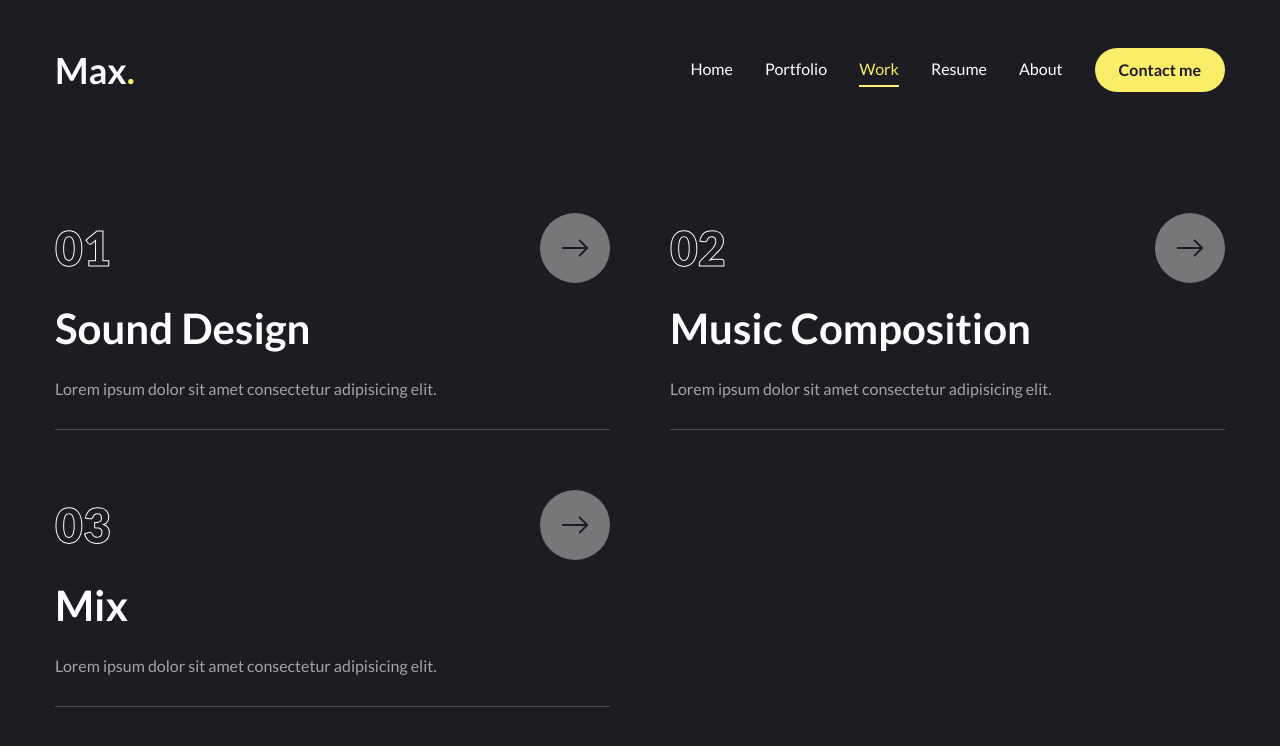
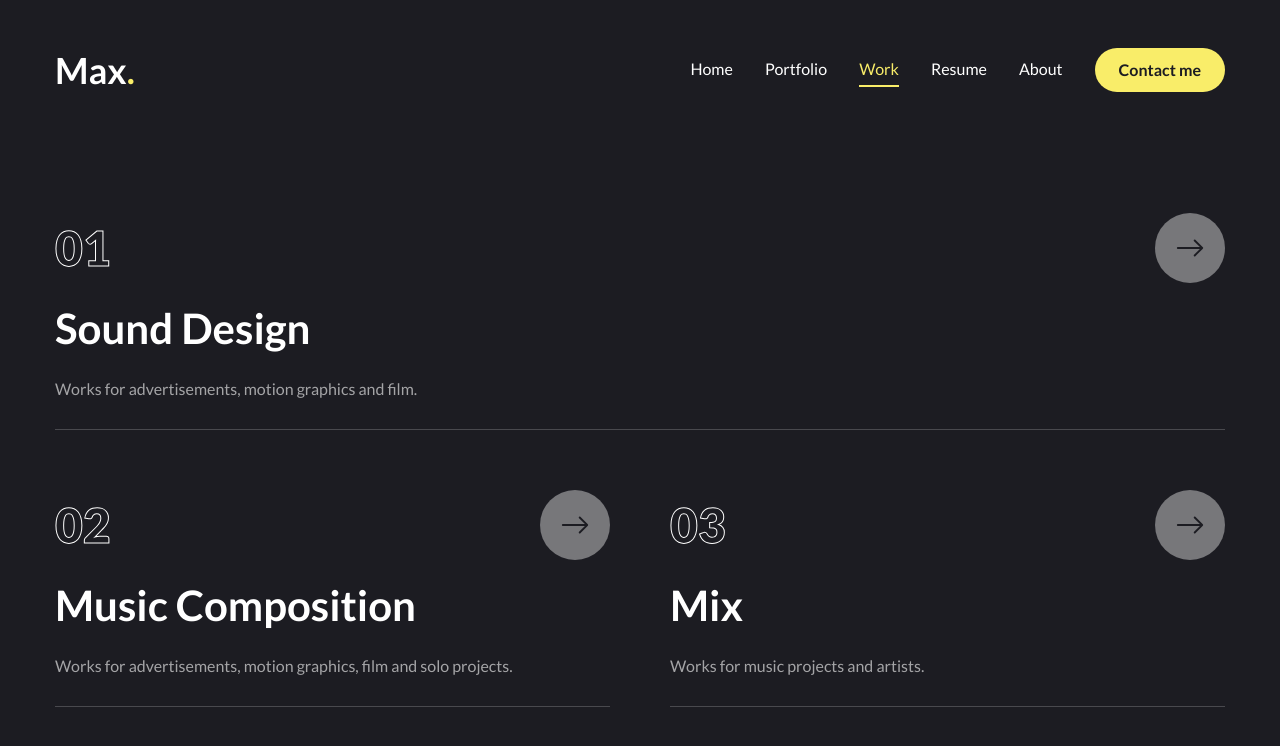
Before and after one commit to maximosigniorini/personal-website, a Next.js app: page /work in a window 1280 px wide. Shown: the top 746 px of the page. Built offline with nearby package versions, Linux system fonts and the light colour scheme.

Commit message:
Layout change

```diff
--- a/app/work/page.jsx
+++ b/app/work/page.jsx
@@ -1,60 +1,94 @@
 "use client";
 
-import { BsArrowRight } from 'react-icons/bs'
+import { BsArrowRight } from 'react-icons/bs';
 import Link from 'next/link';
+import { motion } from 'framer-motion';
 
 const services = [
   {
     num: '01',
     title: 'Sound Design',
-    description: 'Lorem ipsum dolor sit amet consectetur adipisicing elit.',
+    description: 'Works for advertisements, motion graphics and film.',
     href: "/work/sound-design"
   },
   {
     num: '02',
     title: 'Music Composition',
-    description: 'Lorem ipsum dolor sit amet consectetur adipisicing elit.',
+    description: 'Works for advertisements, motion graphics, film and solo projects.',
     href: "/work/music"
   },
   {
     num: '03',
     title: 'Mix',
-    description: 'Lorem ipsum dolor sit amet consectetur adipisicing elit.',
+    description: 'Works for music projects and artists.',
     href: "/work/mix"
   },
-]
-
-import { motion } from 'framer-motion';
+];
 
 const Work = () => {
   return (
     <section className='min-h-[80vh] flex flex-col justify-center py-12 xl:py-0'>
       <div className="container mx-auto">
-        <motion.div initial={{ opacity: 0 }} animate={{ opacity: 1, transition: { delay: 0.5, duration: 0.4, ease: 'easeIn' } }} className='grid grid-cols-1 md:grid-cols-2 gap-[60px]'>
+        {/* Grid with custom layout */}
+        <motion.div
+          initial={{ opacity: 0 }}
+          animate={{ opacity: 1, transition: { delay: 0.5, duration: 0.4, ease: 'easeIn' } }}
+          className='grid grid-cols-1 md:grid-cols-2 gap-[60px]'
+        >
+          {/* Sound Design spans both columns but is left-aligned */}
+          <div className='col-span-1 md:col-span-2 flex-1 flex flex-col justify-center gap-6 group'>
+            <div className='w-full flex justify-between items-center'>
+              <div className='text-5xl font-extrabold text-outline text-transparent group-hover:text-outline-hover transition-all duration-500'>
+                {services[0].num}
+              </div>
+              <Link href={services[0].href} className='w-[70px] h-[70px] rounded-full bg-white/40 group-hover:bg-accent transition-all duration-500 flex justify-center items-center hover:-rotate-45'>
+                <BsArrowRight className='text-primary text-3xl'/>
+              </Link>
+            </div>
+            <h2 className='text-[42px] font-bold leading-none text-white group-hover:text-accent transition-all duration-500'>
+              {services[0].title}
+            </h2>
+            <p className='text-white/60'>{services[0].description}</p>
+            <div className='border-b border-white/20 w-full'></div>
+          </div>
 
-          {services.map((service, index)=> {
-            return (
-            <div key={index} className='flex-1 flex flex-col justify-center gap-6 group'>
-              {/* top */}
-              <div className='w-full flex justify-between items-center'>
-                <div className='text-5xl font-extrabold text-outline text-transparent group-hover:text-outline-hover transition-all duration-500'>{service.num}</div>
-                <Link href={service.href} className='w-[70px] h-[70px] rounded-full bg-white/40 group-hover:bg-accent transition-all duration-500 flex justify-center items-center hover:-rotate-45'>
-                  <BsArrowRight  className='text-primary text-3xl'/>
-                </Link>
+          {/* Music Composition */}
+          <div className='flex-1 flex flex-col justify-center gap-6 group'>
+            <div className='w-full flex justify-between items-center'>
+              <div className='text-5xl font-extrabold text-outline text-transparent group-hover:text-outline-hover transition-all duration-500'>
+                {services[1].num}
               </div>
-              {/* title */}
-              <h2 className='text-[42px] font-bold leading-none text-white group-hover:text-accent transition-all duration-500'>{service.title}</h2>
-              {/* description */}
-              <p className='text-white/60'>{service.description}</p>
-              {/* border */}
-              <div className='border-b border-white/20 w-full'></div>
+              <Link href={services[1].href} className='w-[70px] h-[70px] rounded-full bg-white/40 group-hover:bg-accent transition-all duration-500 flex justify-center items-center hover:-rotate-45'>
+                <BsArrowRight className='text-primary text-3xl'/>
+              </Link>
             </div>
-            )
-          })}
+            <h2 className='text-[42px] font-bold leading-none text-white group-hover:text-accent transition-all duration-500'>
+              {services[1].title}
+            </h2>
+            <p className='text-white/60'>{services[1].description}</p>
+            <div className='border-b border-white/20 w-full'></div>
+          </div>
+
+          {/* Mix */}
+          <div className='flex-1 flex flex-col justify-center gap-6 group'>
+            <div className='w-full flex justify-between items-center'>
+              <div className='text-5xl font-extrabold text-outline text-transparent group-hover:text-outline-hover transition-all duration-500'>
+                {services[2].num}
+              </div>
+              <Link href={services[2].href} className='w-[70px] h-[70px] rounded-full bg-white/40 group-hover:bg-accent transition-all duration-500 flex justify-center items-center hover:-rotate-45'>
+                <BsArrowRight className='text-primary text-3xl'/>
+              </Link>
+            </div>
+            <h2 className='text-[42px] font-bold leading-none text-white group-hover:text-accent transition-all duration-500'>
+              {services[2].title}
+            </h2>
+            <p className='text-white/60'>{services[2].description}</p>
+            <div className='border-b border-white/20 w-full'></div>
+          </div>
         </motion.div>
       </div>
     </section>
-  )
-}
+  );
+};
 
-export default Work
+export default Work;
```
